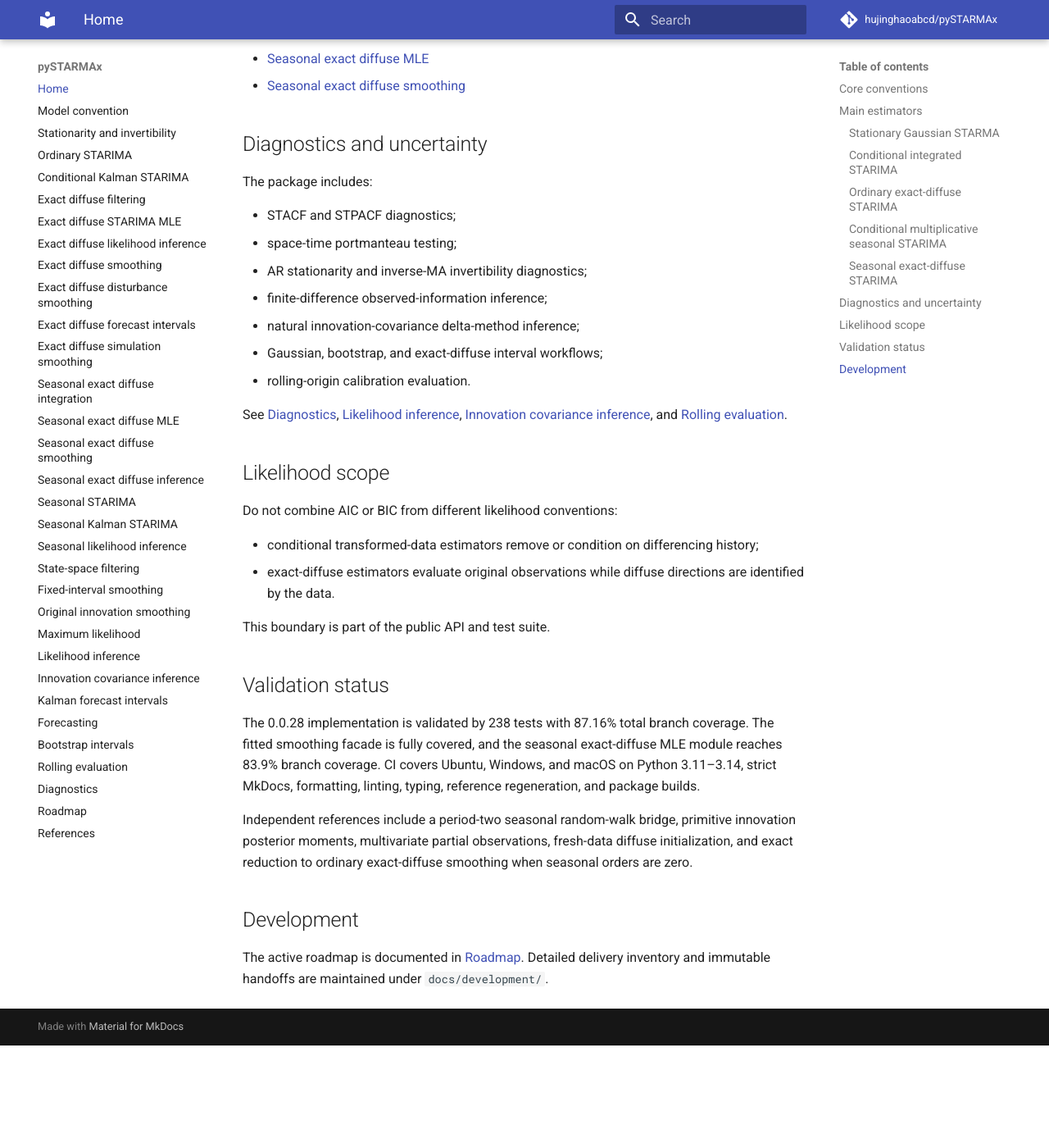
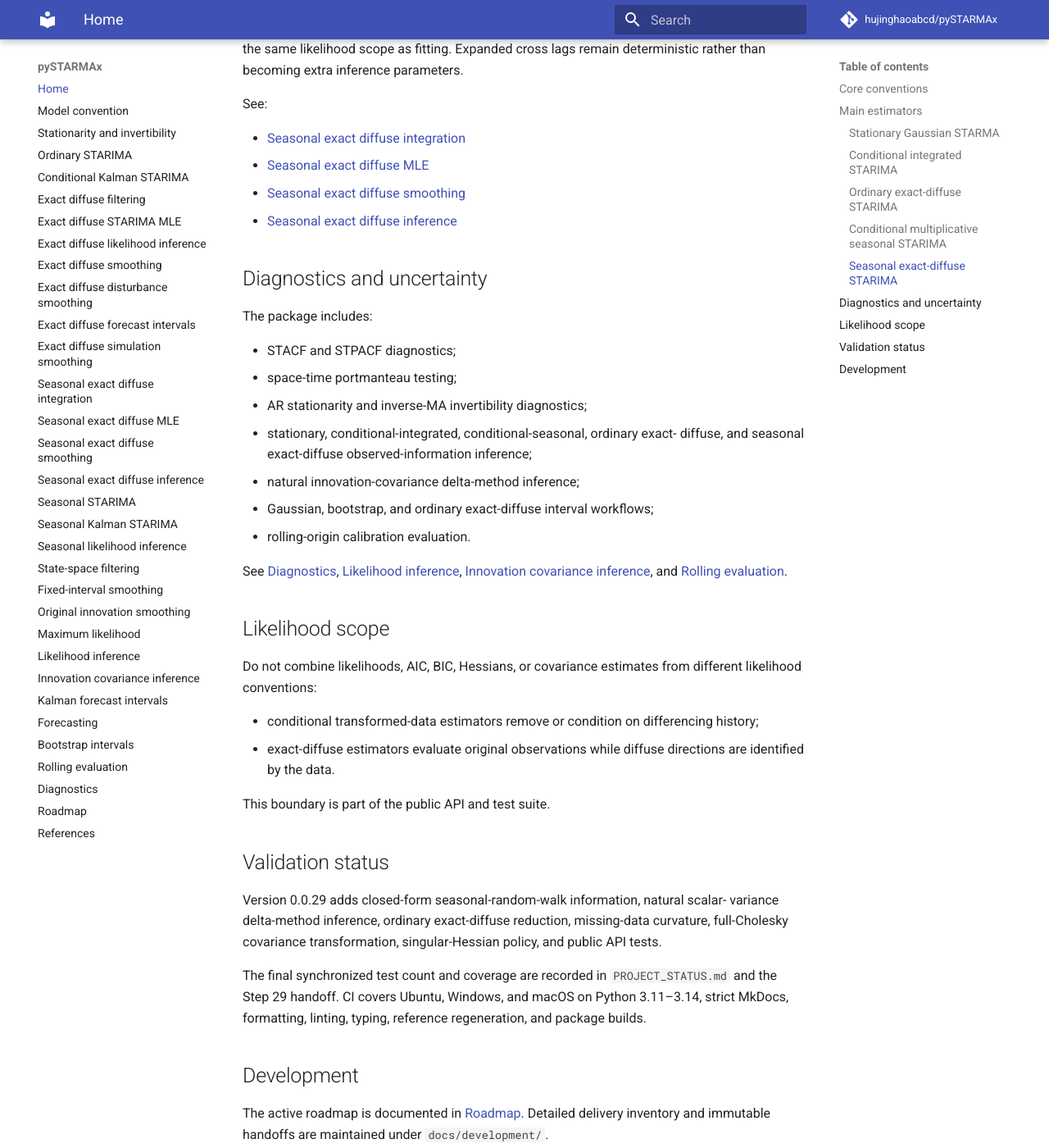
Before and after one commit to hujinghaoabcd/pySTARMAx, an MkDocs documentation site: the page built from docs/index.md, in a window 1280 px wide and 1400 px high, scrolled down 2666 px. Shown: the whole window at 82% size. Built offline with MkDocs 1.6.1 and Material for MkDocs 9.7.7, drawn with Linux system fonts in a browser that asks for light colours; comment, search, counter and statistics services are not loaded; before the commit the page ends 3941 px from its top, so only the background shows below that; some of the changed text lies outside the part shown.

Commit message:
Update documentation home for seasonal exact diffuse inference

````diff
--- a/docs/index.md
+++ b/docs/index.md
@@ -3,10 +3,11 @@
 pySTARMAx is a typed Python toolkit for classical and extended space-time
 autoregressive moving-average modelling.
 
-Version 0.0.28 supports stationary, integrated, multiplicative seasonal, and
+Version 0.0.29 supports stationary, integrated, multiplicative seasonal, and
 original-level exact-diffuse workflows, including optimizer-facing seasonal
-exact-diffuse maximum likelihood plus fixed-interval state and primitive
-innovation/state-disturbance smoothing for
+exact-diffuse maximum likelihood, fixed-interval state and disturbance
+smoothing, observed-information inference, and natural innovation-covariance
+inference for
 
 \[
 (1-B)^d(1-B^s)^D y_t.
@@ -100,23 +101,30 @@
 likelihood. Expanded cross-lag matrices are deterministic and do not add free
 AIC/BIC parameters.
 
-Version 0.0.28 adds fitted posterior routes:
+The fitted posterior and uncertainty routes are:
 
 ```python
 smoothed = model.smooth()
 disturbances = model.smooth_innovation_disturbances()
+inference = model.likelihood_inference()
+natural_covariance = inference.innovation_covariance_inference()
 ```
 
-The state route returns original-level state and observation posterior
-marginals. The disturbance route returns primitive innovations and their
-state-equation images using the complete seasonal selection matrix. Passing new
-data starts a fresh exact-diffuse initialization under the fitted parameters.
+The smoother routes use the generic exact-diffuse backward information
+recursions and the complete seasonal augmented-state selection matrix.
+
+The inference route rebuilds the factor expansion, transformed state, seasonal
+exact-diffuse state, and original-level exact filter at every finite-difference
+candidate. Its Hessian therefore uses the same likelihood scope as fitting.
+Expanded cross lags remain deterministic rather than becoming extra inference
+parameters.
 
 See:
 
 - [Seasonal exact diffuse integration](exact_seasonal_integrated.md)
 - [Seasonal exact diffuse MLE](seasonal_exact_diffuse_mle.md)
 - [Seasonal exact diffuse smoothing](seasonal_exact_diffuse_smoothing.md)
+- [Seasonal exact diffuse inference](seasonal_exact_diffuse_inference.md)
 
 ## Diagnostics and uncertainty
 
@@ -125,9 +133,10 @@
 - STACF and STPACF diagnostics;
 - space-time portmanteau testing;
 - AR stationarity and inverse-MA invertibility diagnostics;
-- finite-difference observed-information inference;
+- stationary, conditional-integrated, conditional-seasonal, ordinary exact-
+  diffuse, and seasonal exact-diffuse observed-information inference;
 - natural innovation-covariance delta-method inference;
-- Gaussian, bootstrap, and exact-diffuse interval workflows;
+- Gaussian, bootstrap, and ordinary exact-diffuse interval workflows;
 - rolling-origin calibration evaluation.
 
 See [Diagnostics](diagnostics.md), [Likelihood inference](likelihood_inference.md),
@@ -136,7 +145,8 @@
 
 ## Likelihood scope
 
-Do not combine AIC or BIC from different likelihood conventions:
+Do not combine likelihoods, AIC, BIC, Hessians, or covariance estimates from
+different likelihood conventions:
 
 - conditional transformed-data estimators remove or condition on differencing
   history;
@@ -147,16 +157,15 @@
 
 ## Validation status
 
-The 0.0.28 implementation is validated by 238 tests with 87.16% total branch
-coverage. The fitted smoothing facade is fully covered, and the seasonal
-exact-diffuse MLE module reaches 83.9% branch coverage. CI covers Ubuntu,
-Windows, and macOS on Python 3.11–3.14, strict MkDocs, formatting, linting,
-typing, reference regeneration, and package builds.
+Version 0.0.29 adds closed-form seasonal-random-walk information, natural scalar-
+variance delta-method inference, ordinary exact-diffuse reduction, missing-data
+curvature, full-Cholesky covariance transformation, singular-Hessian policy, and
+public API tests.
 
-Independent references include a period-two seasonal random-walk bridge,
-primitive innovation posterior moments, multivariate partial observations,
-fresh-data diffuse initialization, and exact reduction to ordinary
-exact-diffuse smoothing when seasonal orders are zero.
+The final synchronized test count and coverage are recorded in
+`PROJECT_STATUS.md` and the Step 29 handoff. CI covers Ubuntu, Windows, and macOS
+on Python 3.11–3.14, strict MkDocs, formatting, linting, typing, reference
+regeneration, and package builds.
 
 ## Development
 
````
